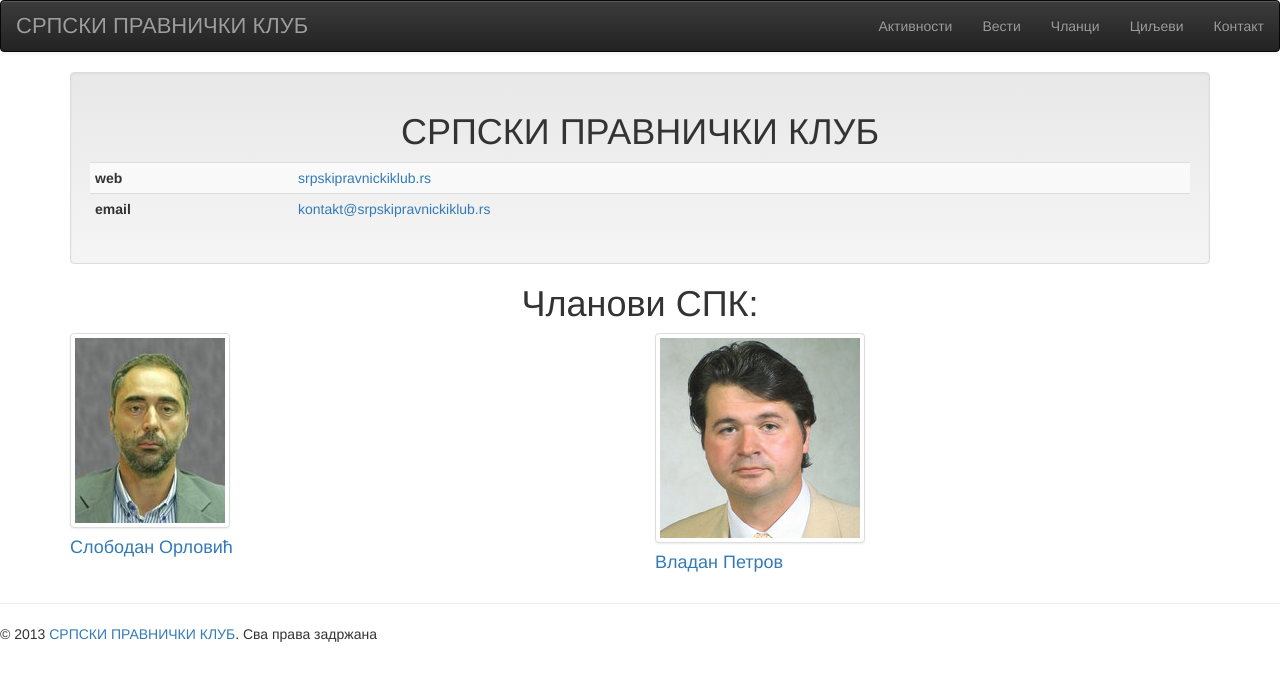
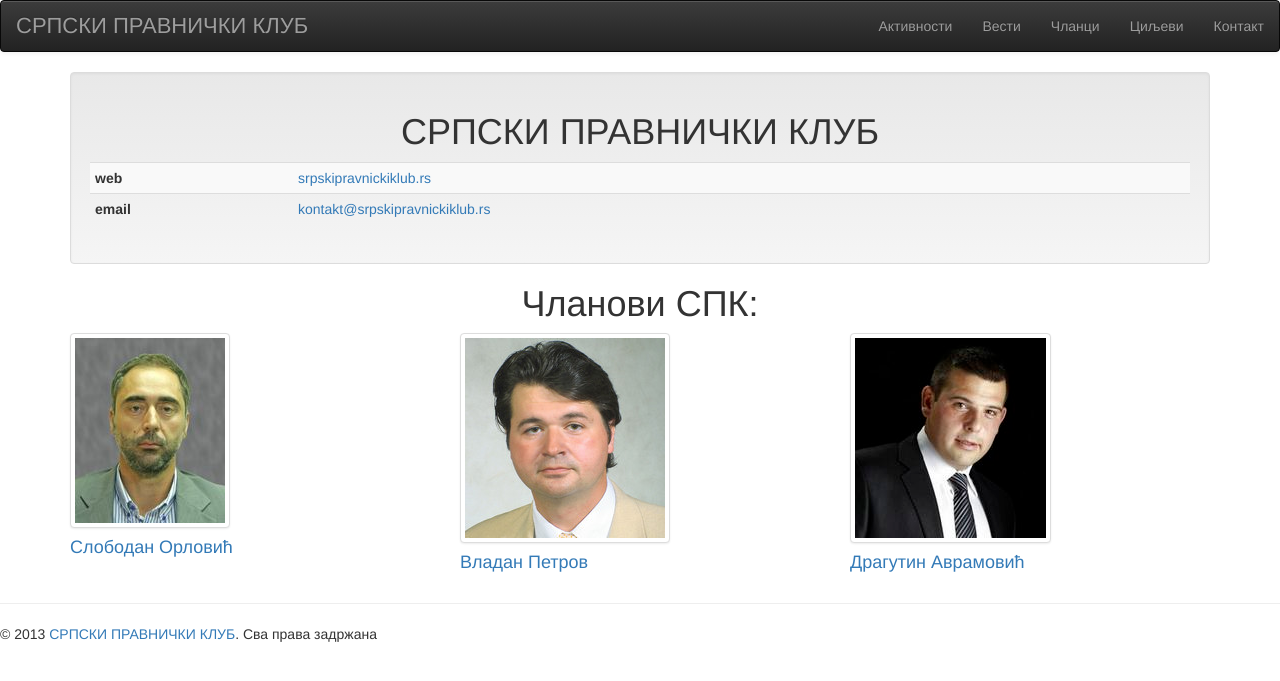
Before and after one commit to kulakajak/srpskipravnickiklub, a Jekyll site: the page built from kontakt/index.html, in a window 1280 px wide. Shown: the top 681 px of the page. Built offline with Jekyll 4.4.1, drawn with Linux system fonts in a browser that asks for light colours; nearby versions of some CDN libraries; Markdown is read by kramdown in place of the engine named in the settings.

Commit message:
adding dragutin avramovic

```diff
--- a/_data/authors.yml
+++ b/_data/authors.yml
@@ -11,3 +11,8 @@ slobodan:
   books:
     - Начело поделе власти у уставном развоју Србије, Издавачки центар Правног факултета Универзитета у Београду, 2008.
     - Владавина устава или уставног судства, Центар за издавачку делатност Правног факултета Универзитета у Новом Саду, 2013.
+
+dragutin:
+  name: dragutin
+  full-name: Драгутин Аврамовић
+  folder: dragutin-avramovic
--- a/kontakt/index.html
+++ b/kontakt/index.html
@@ -19,9 +19,9 @@ layout: default
 <h1 class="center text-center">Чланови СПК:</h1>
 
 <div class="row">
-  {% assign members="slobodan vladan" | split: ' ' %}
+  {% assign members="slobodan vladan dragutin" | split: ' ' %}
   {% for mem in members %}
-  <div class="col-sm-6">
+  <div class="col-sm-4">
     <a href="/clanovi/{{site.data.authors[mem].folder}}">
       <p>
         <img class="img-responsive img-thumbnail img-rounded" src="/assets/photos/{{ mem }}.jpg" >
```
Also changed, not shown: clanovi/dragutin-avramovic/index.markdown (added, +11 -0 lines), assets/photos/dragutin.jpg (added), clanovi/slobodan-orlovic/slobodan.jpg (deleted).
